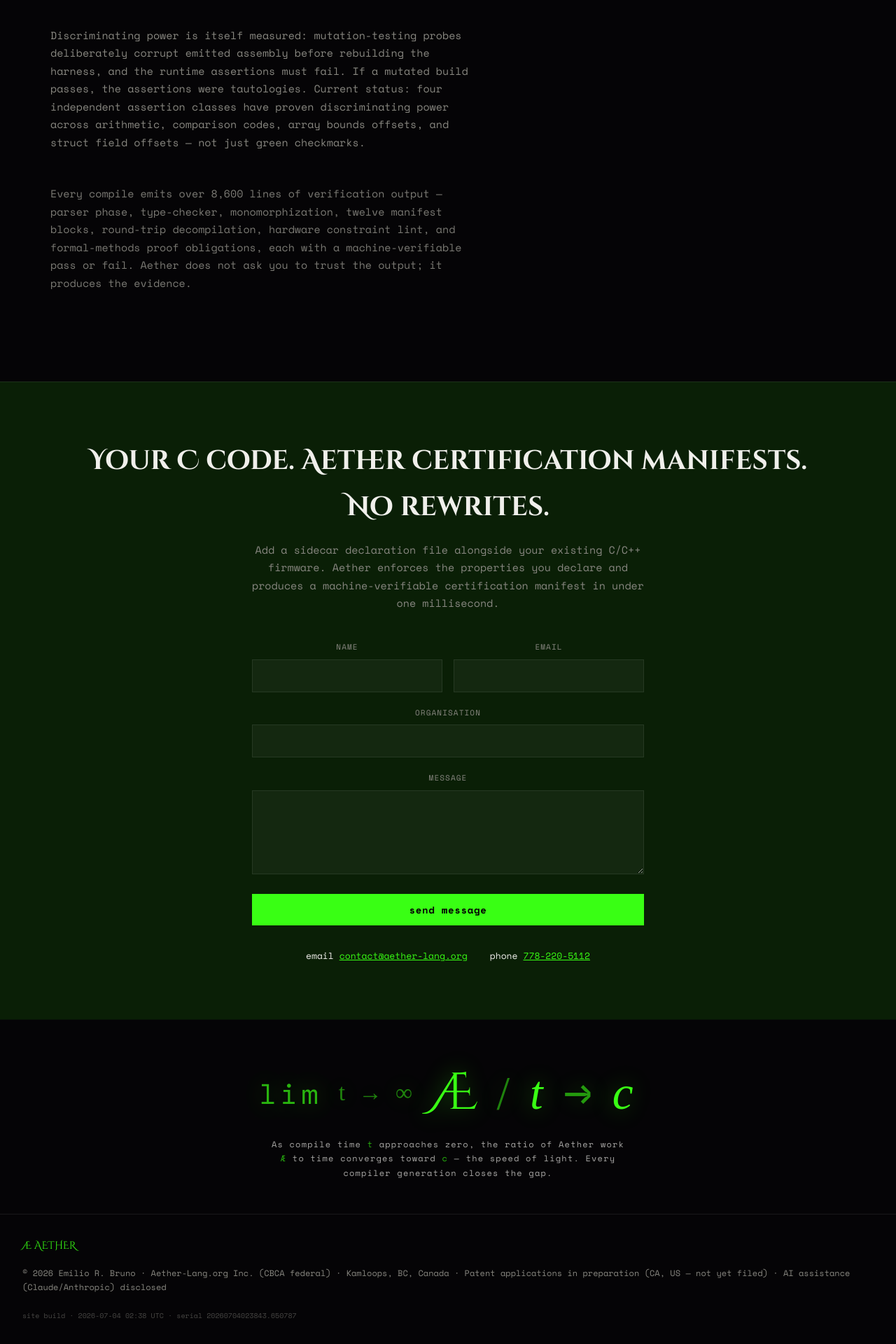
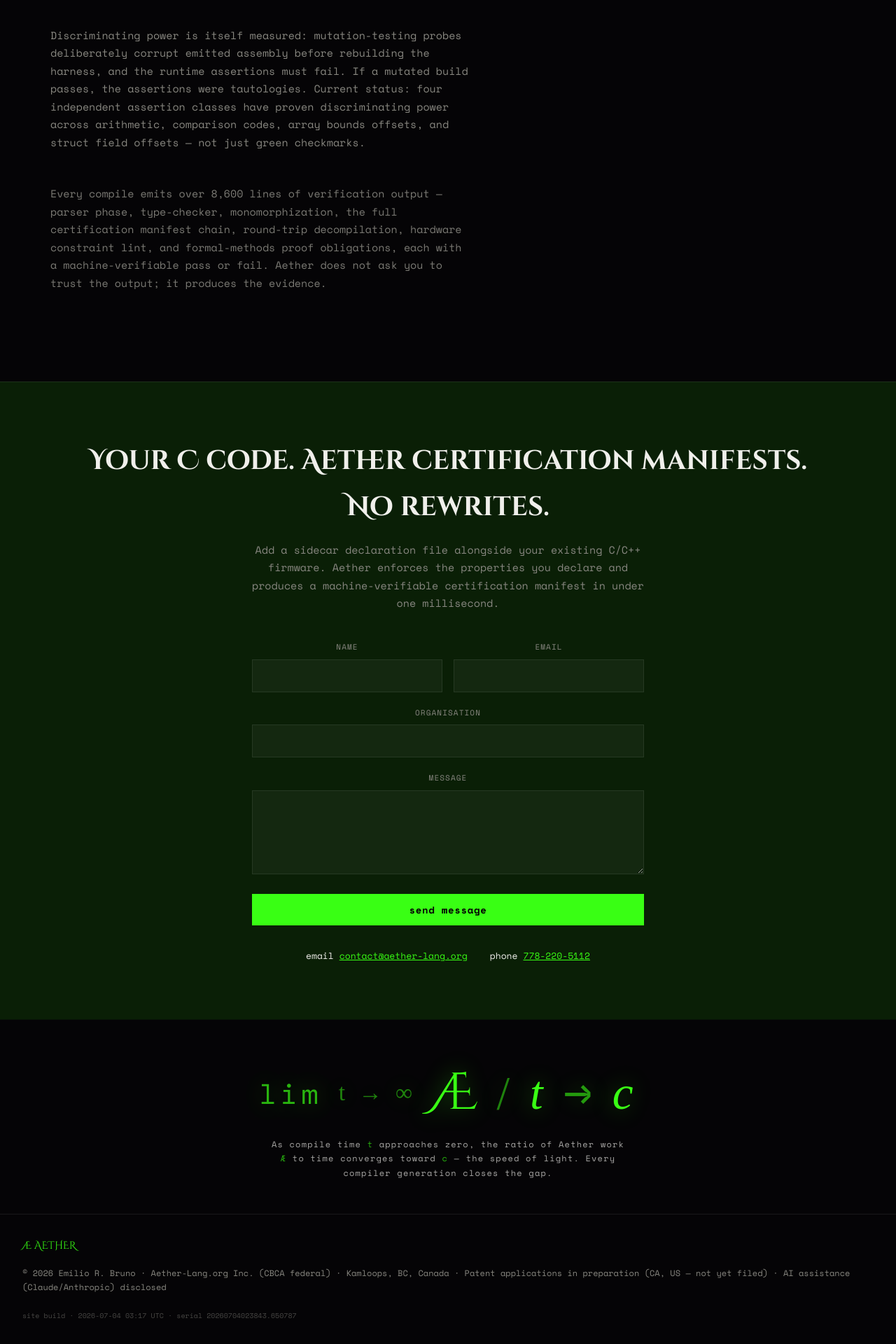
Before and after one commit to ominousprophecies/aether-lang.org, a Next.js app: page / in a window 1280 px wide. Shown: the part 5507-7427 px from the top of the page at 70% size. Built offline with nearby package versions, Linux system fonts and the light colour scheme.

Commit message:
Refine verification output and update footer timestamp
Updated verification output details and footer timestamp.

```diff
--- a/app/page.tsx
+++ b/app/page.tsx
@@ -345,8 +345,9 @@
         </p>
         <p className="section-sub" style={{marginTop:'1.5rem', opacity:0.9}}>
           Every compile emits over 8,600 lines of verification output — parser phase, type-checker,
-          monomorphization, twelve manifest blocks, round-trip decompilation, hardware constraint
-          lint, and formal-methods proof obligations, each with a machine-verifiable pass or fail.
+          monomorphization, the full certification manifest chain, round-trip decompilation,
+          hardware constraint lint, and formal-methods proof obligations, each with a
+          machine-verifiable pass or fail.
           Aether does not ask you to trust the output; it produces the evidence.
         </p>
       </section>
@@ -444,7 +445,7 @@
       <footer>
         <span className="footer-mark">Æ AETHER</span>
         <span className="footer-copy">© 2026 Emilio R. Bruno · Aether-Lang.org Inc. (CBCA federal) · Kamloops, BC, Canada · Patent applications in preparation (CA, US — not yet filed) · AI assistance (Claude/Anthropic) disclosed</span>
-        <span className="footer-copy" style={{marginTop:'.35rem',opacity:.5,fontSize:'10px'}}>site build · 2026-07-04 02:38 UTC · serial 20260704023843.650787</span>
+        <span className="footer-copy" style={{marginTop:'.35rem',opacity:.5,fontSize:'10px'}}>site build · 2026-07-04 03:17 UTC · serial 20260704023843.650787</span>
       </footer>
     </>
   )
```
